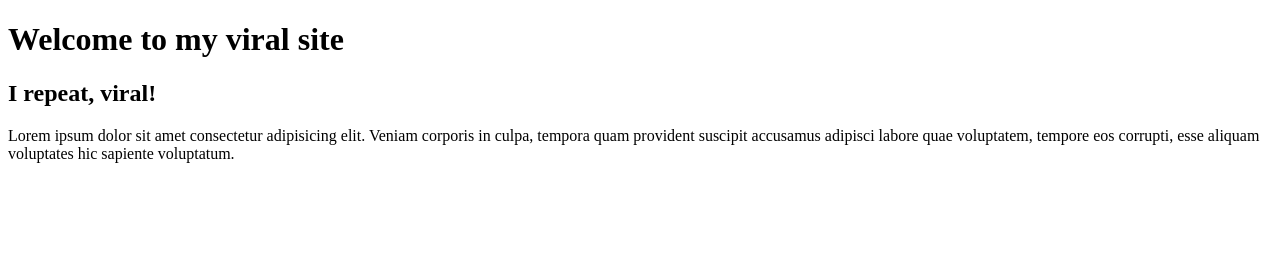
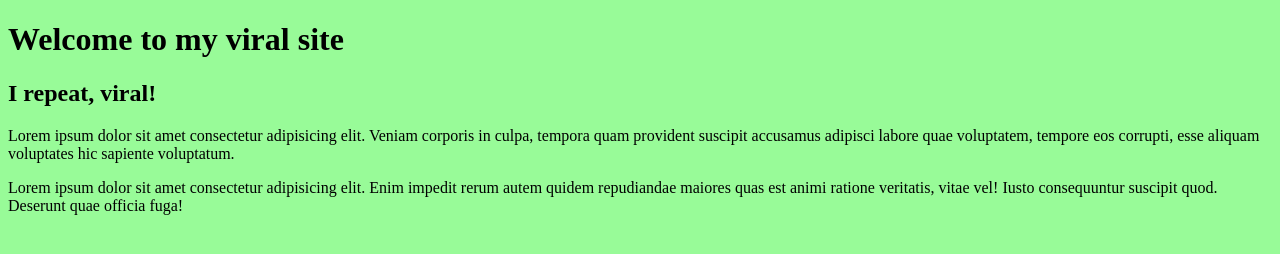
Before and after one commit to matsmckay/fantastic-meme, a plain HTML site: page index.html in a window 1280 px wide. Drawn offline with Linux system fonts and the light colour scheme.

Commit message:
Added a paragraph and styling to the body :yum:

```diff
--- a/index.html
+++ b/index.html
@@ -6,6 +6,7 @@
     <meta http-equiv="X-UA-Compatible" content="IE=edge">
     <meta name="viewport" content="width=device-width, initial-scale=1.0">
     <title>Document</title>
+    <link rel="stylesheet" href="style.css">
 </head>
 
 <body>
@@ -14,6 +15,8 @@
     <p>Lorem ipsum dolor sit amet consectetur adipisicing elit. Veniam corporis in culpa, tempora quam provident
         suscipit accusamus adipisci labore quae voluptatem, tempore eos corrupti, esse aliquam voluptates hic sapiente
         voluptatum.</p>
+    <p>Lorem ipsum dolor sit amet consectetur adipisicing elit. Enim impedit rerum autem quidem repudiandae maiores quas
+        est animi ratione veritatis, vitae vel! Iusto consequuntur suscipit quod. Deserunt quae officia fuga!</p>
 </body>
 
 </html>
--- /dev/null
+++ b/style.css
@@ -0,0 +1,3 @@
+body {
+    background: palegreen;
+}
```
